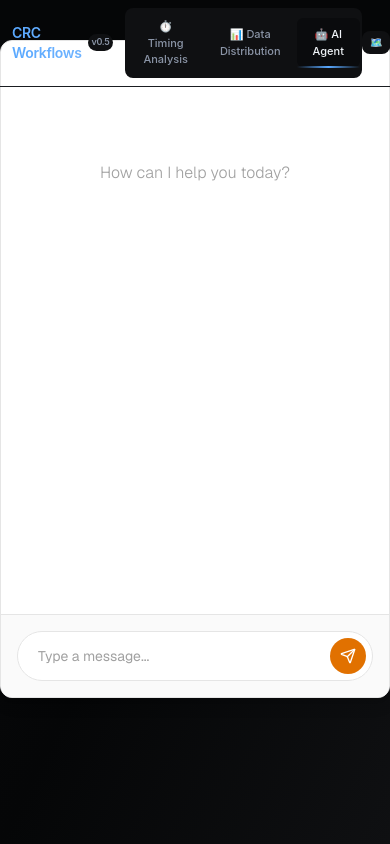
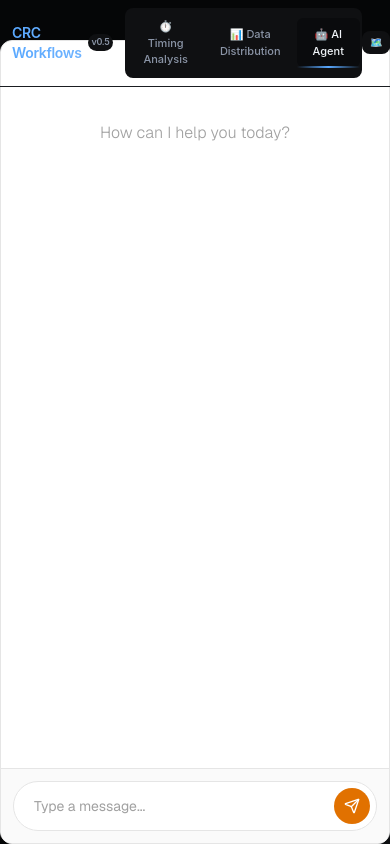
Before and after one commit to vinitvyas09/ssd-crc, a Next.js app: page /crc-workflow in a window 390 px wide. Both pictures are taken after a click on the button "🤖 AI Agent". Shown: the part 47-891 px from the top of the page. Built offline with nearby package versions, Linux system fonts and the light colour scheme.

Commit message:
Update Chat component styles for improved layout and responsiveness. Adjusted height, padding, and margin for better user experience on different screen sizes. Enhanced message bubble width for improved readability.

```diff
--- a/app/components/chat.tsx
+++ b/app/components/chat.tsx
@@ -147,14 +147,14 @@ export function Chat() {
   };
 
   return (
-    <div className="flex flex-col w-full max-w-3xl mx-auto h-[78vh] rounded-xl overflow-hidden bg-white dark:bg-zinc-900 border border-neutral-200 dark:border-zinc-800 shadow-lg font-sans">
+    <div className="flex flex-col w-full max-w-3xl mx-auto h-full min-h-[60vh] mt-3 sm:mt-6 rounded-xl overflow-hidden bg-white dark:bg-zinc-900 border border-neutral-200 dark:border-zinc-800 shadow-lg font-sans">
       <div
         ref={chatContainerRef}
         className="flex-1 overflow-y-auto scrollbar-thin scrollbar-thumb-neutral-300 scrollbar-thumb-rounded-full hover:scrollbar-thumb-neutral-400 dark:scrollbar-thumb-zinc-700 dark:hover:scrollbar-thumb-zinc-600 scrollbar-track-transparent"
       >
-        <div className="p-6 space-y-5">
+        <div className="p-4 sm:p-6 space-y-5">
           {messages.length === 0 && (
-            <div className="text-center py-24">
+            <div className="text-center py-16 sm:py-24">
               <div className="text-neutral-400 font-light">How can I help you today?</div>
             </div>
           )}
@@ -164,7 +164,7 @@ export function Chat() {
               className={`flex ${message.role === 'user' ? 'justify-end' : 'justify-start'} animate-fade-in`}
               style={{ animationDelay: `${index * 50}ms` }}
             >
-              <div className={`p-4 rounded-lg max-w-[85%] ${
+              <div className={`p-4 rounded-lg max-w-[90%] sm:max-w-[85%] ${
                 message.role === 'user'
                   ? 'bg-amber-50 dark:bg-amber-950/30 text-neutral-800 dark:text-neutral-200 border border-amber-100 dark:border-amber-900/30'
                   : 'bg-neutral-50 dark:bg-zinc-800/80 text-neutral-800 dark:text-neutral-200 border border-neutral-100 dark:border-zinc-700/80'
@@ -246,7 +246,7 @@ export function Chat() {
           <div ref={messagesEndRef} />
         </div>
       </div>
-      <div className="border-t border-neutral-200 dark:border-zinc-800 p-4 bg-neutral-50 dark:bg-zinc-900">
+      <div className="border-t border-neutral-200 dark:border-zinc-800 p-3 sm:p-4 bg-neutral-50 dark:bg-zinc-900">
         <form onSubmit={handleFormSubmit} className="relative flex items-center">
           <div className="relative flex-1 overflow-hidden rounded-full border border-neutral-200 dark:border-zinc-700 focus-within:border-amber-300 dark:focus-within:border-amber-700 focus-within:ring-2 focus-within:ring-amber-200 dark:focus-within:ring-amber-900/30 transition-all bg-white dark:bg-zinc-800">
             <textarea
```
